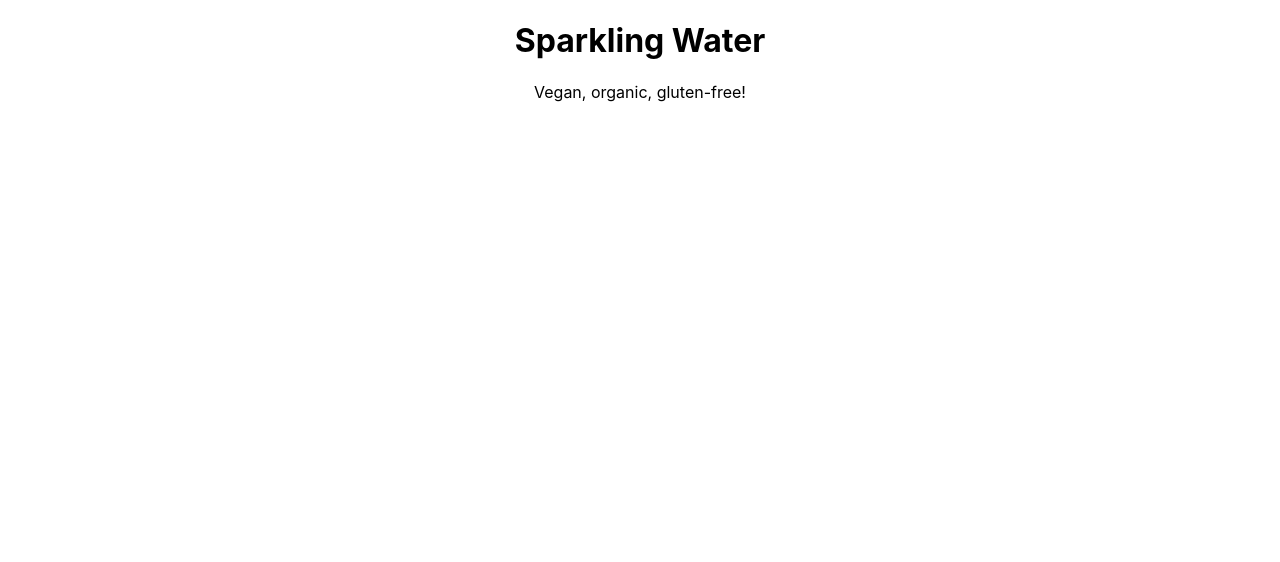
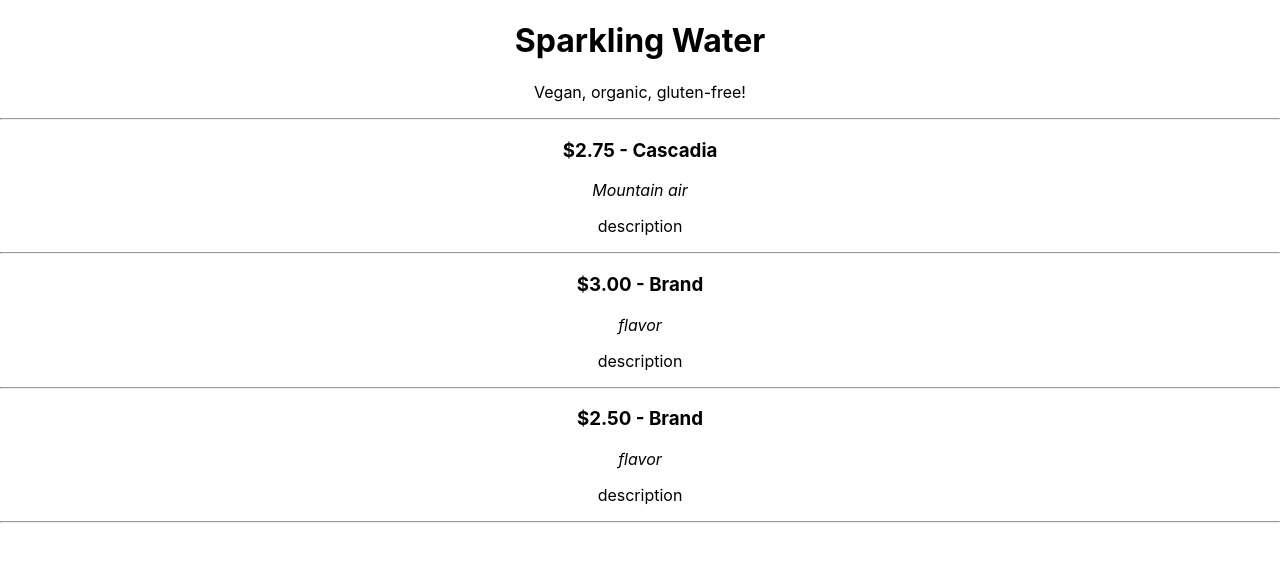
Before and after one commit to jesusridesthebus/sparkling-water-react, a React (Create React App) app: page / in a window 1280 px wide. Shown: the top 562 px of the page. Built offline with nearby package versions, Linux system fonts and the light colour scheme.

Commit message:
add sparkling list and sparkling components

```diff
--- a/src/App.js
+++ b/src/App.js
@@ -1,6 +1,7 @@
 import React from 'react';
 import './App.css';
 import Header from './Header';
+import SparklingList from './SparklingList';
 
 function App() {
   return (
@@ -20,6 +21,7 @@ function App() {
           Learn React
         </a>
       </header> */}
+      <SparklingList/>
     </div>
   );
 }
--- /dev/null
+++ b/src/Sparkling.jsx
@@ -0,0 +1,26 @@
+import React from 'react';
+import PropTypes from 'prop-types';
+
+function Sparkling(props){
+  return (
+    <div>
+        <style global jsx>{`
+          div {
+            background-color: white;
+          }
+        `}</style>
+      <p><h3>{props.price} - {props.brand}</h3><em>{props.flavor}</em></p>
+      <p>{props.description}</p>
+      <hr/>
+    </div>
+  );
+}
+
+Sparkling.propTypes = {
+  price: PropTypes.string.isRequired,
+  brand: PropTypes.string.isRequired,
+  flavor: PropTypes.string,
+  description: PropTypes.string,
+};
+
+export default Sparkling;
--- /dev/null
+++ b/src/SparklingList.jsx
@@ -0,0 +1,45 @@
+import React from 'react';
+import Sparkling from './Sparkling';
+
+var masterSparklingList = [
+  {
+    price: '$2.75',
+    brand: 'Cascadia',
+    flavor: 'Mountain air',
+    description: 'description',
+    imageUrl: ''
+  },
+  {
+    price: '$3.00',
+    brand: 'Brand',
+    flavor: 'flavor',
+    description: 'description',
+    imageUrl: ''
+  },
+  {
+    price: '$2.50',
+    brand: 'Brand',
+    flavor: 'flavor',
+    description: 'description',
+    imageUrl: ''
+  }
+];
+
+function SparklingList(){
+
+  return (
+    <div>
+      <hr/>
+      {masterSparklingList.map((sparkling, index) =>
+          <Sparkling
+          price={sparkling.price}
+          brand={sparkling.brand}
+          flavor={sparkling.flavor}
+          description={sparkling.description}
+          key={index}/>
+      )}
+    </div>
+  );
+}
+
+export default SparklingList;
```
Also changed, not shown: src/logo.svg (deleted).
